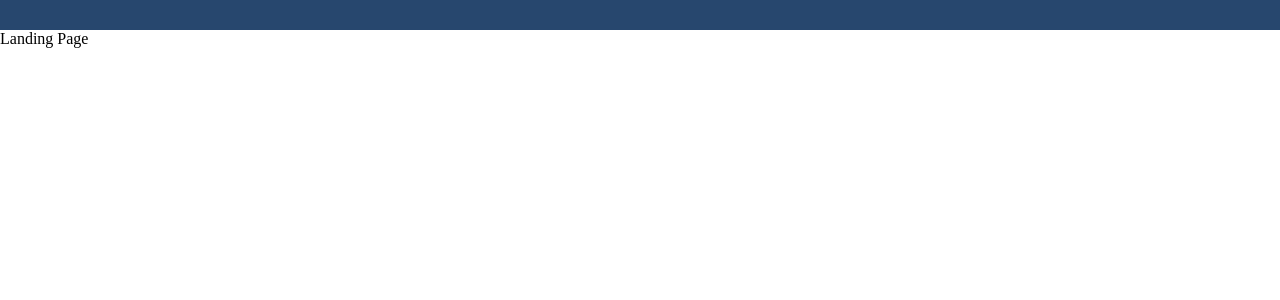
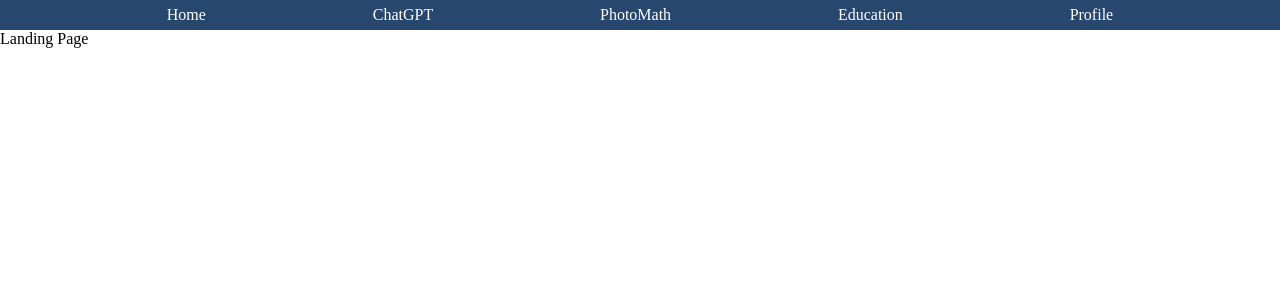
Before and after one commit to aggie-coding-club/Aggies-Compute, a React (Create React App) app in the folder frontend/: page / in a window 1280 px wide. Shown: the top 300 px of the page. Built offline with nearby package versions, Linux system fonts and the light colour scheme.

Commit message:
saving again afte rebase

```diff
--- a/frontend/src/components/Navbar.tsx
+++ b/frontend/src/components/Navbar.tsx
@@ -1,30 +1,90 @@
 import React from 'react';
 import { useNavigate } from 'react-router-dom';
+import { NavLink } from 'react-router-dom';
 
 import './nav_styles.css';
 
 export default function Navbar() {
-  // Navigation
-  const navigate = useNavigate();
-  const goCalculator = () => {
-    navigate('/calculator');
-  };
-
-  const goAC_Bot = () => {
-    navigate('/ac_bot');
-  };
-
-  const goPhotoMathClone = () => {
-    navigate('/photomathclone');
-  };
-
-  const goProfile = () => {
-    navigate('/profile');
-  };
-
   return (
     <div>
-      <nav className="navbar-container"></nav>
+      <nav className="navbar-container">
+        <NavLink
+          to="/Landing"
+          style={({ isActive }) => ({
+            color: isActive ? '#fff' : '#fff',
+            textDecoration: 'none'
+          })}
+        >
+          Home
+        </NavLink>
+
+        <NavLink
+          to="/"
+          style={({ isActive }) => ({
+            color: isActive ? '#fff' : '#fff',
+            textDecoration: 'none'
+          })}
+        >
+          ChatGPT
+        </NavLink>
+
+        <NavLink
+          to="/"
+          style={({ isActive }) => ({
+            color: isActive ? '#fff' : '#fff',
+            textDecoration: 'none'
+          })}
+        >
+          PhotoMath
+        </NavLink>
+
+        <NavLink
+          to="/"
+          style={({ isActive }) => ({
+            color: isActive ? '#fff' : '#fff',
+            textDecoration: 'none'
+          })}
+        >
+          Education
+        </NavLink>
+
+        <NavLink
+          to="/"
+          style={({ isActive }) => ({
+            color: isActive ? '#fff' : '#fff',
+            textDecoration: 'none'
+          })}
+        >
+          Profile
+        </NavLink>
+      </nav>
     </div>
   );
 }
+// export default function Navbar() {
+//   // Navigation
+//   const navigate = useNavigate();
+//   const goCalculator = () => {
+//     navigate('/calculator');
+//   };
+
+//   const goAC_Bot = () => {
+//     navigate('/ac_bot');
+//   };
+
+//   const goPhotoMathClone = () => {
+//     navigate('/photomathclone');
+//   };
+
+//   const goProfile = () => {
+//     navigate('/profile');
+//   };
+
+//   return (
+//     <div>
+//       <nav className="navbar-container">
+
+//       </nav>
+//     </div>
+//   );
+// }
```
